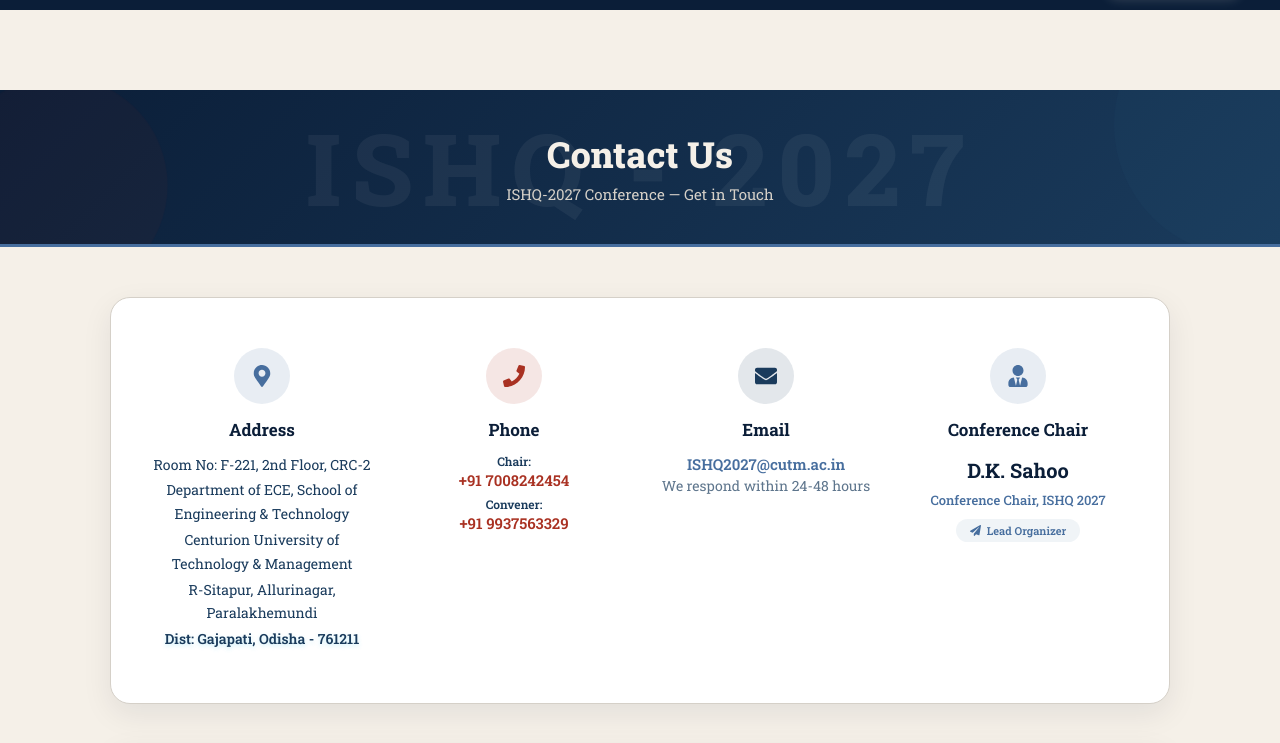
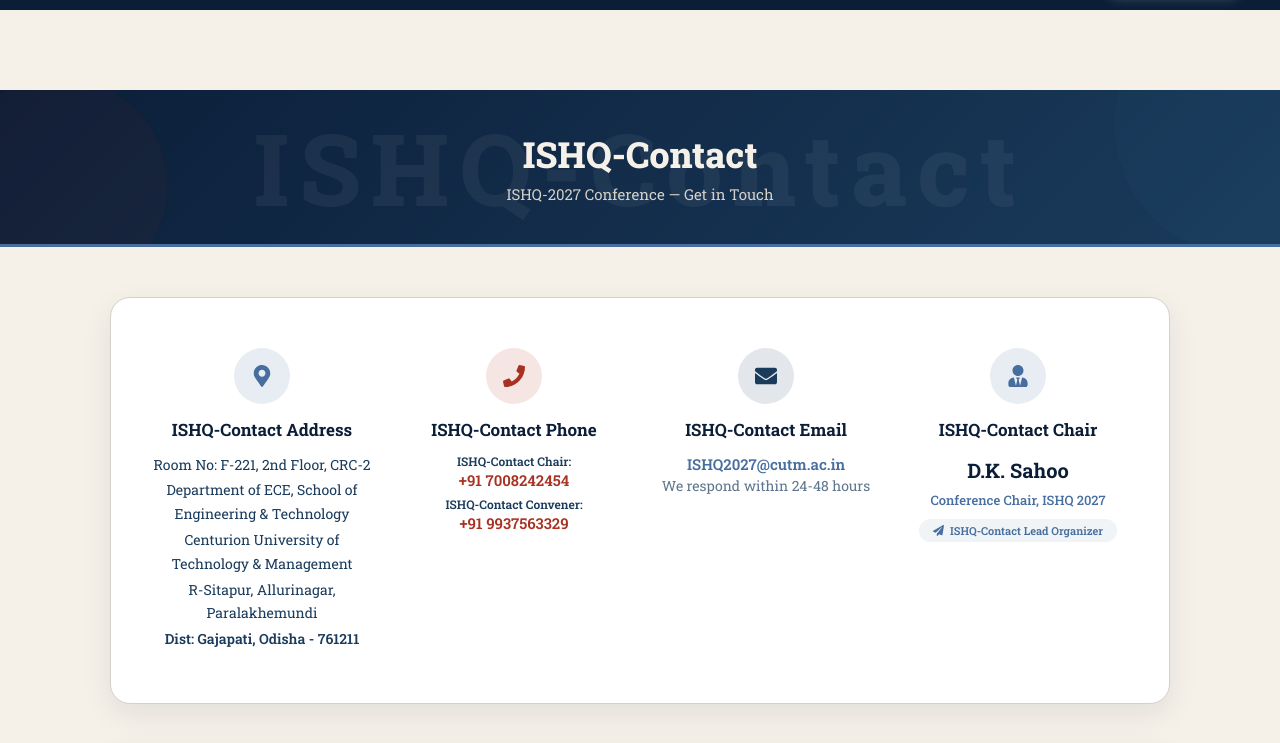
Before and after one commit to krushayu/ISHQ-2027-CUTM, a React (Vite) app: page /contact in a window 1280 px wide. Shown: the part 427-1170 px from the top of the page. Built offline with nearby package versions, Linux system fonts and the light colour scheme.

Commit message:
contact page update

```diff
--- a/src/Pages/Contact/Contact.css
+++ b/src/Pages/Contact/Contact.css
@@ -1,12 +1,12 @@
-/* ===== CONTACT WRAPPER ===== */
-.contact-wrapper {
+/* ===== ISHQ-Contact WRAPPER ===== */
+.ishq-contact-wrapper {
   min-height: 100vh;
   background: #F5F0E8;
   padding-top: 80px;
 }
 
-/* ===== HERO SECTION ===== */
-.contact-hero {
+/* ===== ISHQ-Contact HERO SECTION ===== */
+.ishq-contact-hero {
   background: linear-gradient(135deg, #0B1E38 0%, #1A3B5C 100%);
   padding: 40px 20px;
   text-align: center;
@@ -16,8 +16,8 @@
   overflow: hidden;
 }
 
-.contact-hero::before {
-  content: 'ISHQ - 2027';
+.ishq-contact-hero::before {
+  content: 'ISHQ-Contact';
   position: absolute;
   top: 50%;
   left: 50%;
@@ -32,12 +32,12 @@
   z-index: 0;
 }
 
-.contact-hero > * {
+.ishq-contact-hero > * {
   position: relative;
   z-index: 1;
 }
 
-.contact-hero-title {
+.ishq-contact-hero-title {
   font-size: 36px;
   font-weight: 800;
   margin: 0 0 6px 0;
@@ -45,15 +45,15 @@
   color: #F5F0E8;
 }
 
-.contact-hero-subtitle {
+.ishq-contact-hero-subtitle {
   font-size: 15px;
   color: #D5D0C8;
   font-weight: 400;
   font-family: 'Roboto Slab', serif;
 }
 
-/* Hero Shapes */
-.hero-shapes {
+/* ISHQ-Contact Hero Shapes */
+.ishq-contact-hero-shapes {
   position: absolute;
   top: 0;
   left: 0;
@@ -64,44 +64,44 @@
   pointer-events: none;
 }
 
-.shape {
+.ishq-contact-shape {
   position: absolute;
   border-radius: 50%;
   opacity: 0.05;
 }
 
-.shape-1 {
+.ishq-contact-shape-1 {
   width: 250px;
   height: 250px;
   background: #476E9E;
   top: -80px;
   right: -80px;
-  animation: floatShape 8s ease-in-out infinite;
+  animation: ishqContactFloat 8s ease-in-out infinite;
 }
 
-.shape-2 {
+.ishq-contact-shape-2 {
   width: 200px;
   height: 200px;
   background: #A93122;
   bottom: -60px;
   left: -60px;
-  animation: floatShape 10s ease-in-out infinite reverse;
+  animation: ishqContactFloat 10s ease-in-out infinite reverse;
 }
 
-@keyframes floatShape {
+@keyframes ishqContactFloat {
   0%, 100% { transform: translate(0, 0) scale(1); }
   50% { transform: translate(20px, -20px) scale(1.1); }
 }
 
-/* ===== CONTAINER ===== */
-.contact-container {
+/* ===== ISHQ-Contact CONTAINER ===== */
+.ishq-contact-container {
   max-width: 1100px;
   margin: 0 auto;
   padding: 50px 20px 60px;
 }
 
-/* ===== MAIN CONTACT CARD ===== */
-.contact-main-card {
+/* ===== ISHQ-Contact MAIN CARD ===== */
+.ishq-contact-main-card {
   background: white;
   border-radius: 20px;
   padding: 40px;
@@ -110,19 +110,19 @@
   margin-bottom: 40px;
 }
 
-.contact-card-grid {
+.ishq-contact-card-grid {
   display: grid;
   grid-template-columns: repeat(4, 1fr);
   gap: 30px;
 }
 
-/* Contact Section */
-.contact-section {
+/* ISHQ-Contact Section */
+.ishq-contact-section {
   text-align: center;
   padding: 10px 0;
 }
 
-.section-icon {
+.ishq-contact-section-icon {
   width: 56px;
   height: 56px;
   margin: 0 auto 14px;
@@ -134,31 +134,31 @@
   transition: all 0.3s ease;
 }
 
-.address-section .section-icon {
+.ishq-contact-address .ishq-contact-section-icon {
   background: rgba(71, 110, 158, 0.12);
   color: #476E9E;
 }
 
-.phone-section .section-icon {
+.ishq-contact-phone .ishq-contact-section-icon {
   background: rgba(169, 49, 34, 0.12);
   color: #A93122;
 }
 
-.email-section .section-icon {
+.ishq-contact-email .ishq-contact-section-icon {
   background: rgba(26, 59, 92, 0.12);
   color: #1A3B5C;
 }
 
-.chair-section .section-icon {
+.ishq-contact-chair .ishq-contact-section-icon {
   background: rgba(71, 110, 158, 0.12);
   color: #476E9E;
 }
 
-.contact-section:hover .section-icon {
+.ishq-contact-section:hover .ishq-contact-section-icon {
   transform: scale(1.1) rotate(-5deg);
 }
 
-.contact-section h3 {
+.ishq-contact-section h3 {
   font-size: 17px;
   font-weight: 700;
   color: #0B1E38;
@@ -166,7 +166,7 @@
   font-family: 'Roboto Slab', serif;
 }
 
-.contact-section .section-content p {
+.ishq-contact-section .ishq-contact-content p {
   font-size: 14px;
   color: #1A3B5C;
   line-height: 1.7;
@@ -174,21 +174,21 @@
   font-family: 'Roboto Slab', serif;
 }
 
-.contact-section .highlight {
+.ishq-contact-section .ishq-contact-highlight {
   color: #476E9E;
   font-weight: 600;
 }
 
-/* Phone Items */
-.phone-item {
+/* ISHQ-Contact Phone Items */
+.ishq-contact-phone-item {
   margin-bottom: 6px;
 }
 
-.phone-item:last-child {
+.ishq-contact-phone-item:last-child {
   margin-bottom: 0;
 }
 
-.phone-label {
+.ishq-contact-phone-label {
   font-size: 12px;
   font-weight: 600;
   color: #1A3B5C;
@@ -196,7 +196,7 @@
   display: block;
 }
 
-.phone-link {
+.ishq-contact-phone-link {
   font-size: 15px;
   font-weight: 600;
   color: #A93122;
@@ -205,12 +205,12 @@
   transition: color 0.3s ease;
 }
 
-.phone-link:hover {
+.ishq-contact-phone-link:hover {
   color: #0B1E38;
 }
 
-/* Email */
-.email-link {
+/* ISHQ-Contact Email */
+.ishq-contact-email-link {
   font-size: 15px;
   font-weight: 600;
   color: #476E9E;
@@ -219,12 +219,12 @@
   transition: color 0.3s ease;
 }
 
-.email-link:hover {
+.ishq-contact-email-link:hover {
   color: #A93122;
   text-decoration: underline;
 }
 
-.email-note {
+.ishq-contact-email-note {
   font-size: 12px;
   color: #1A3B5C;
   opacity: 0.7;
@@ -232,8 +232,8 @@
   margin: 4px 0 0 0;
 }
 
-/* Chair Section */
-.chair-name {
+/* ISHQ-Contact Chair Section */
+.ishq-contact-chair-name {
   font-size: 20px !important;
   font-weight: 700 !important;
   color: #0B1E38 !important;
@@ -241,14 +241,14 @@
   margin-bottom: 2px !important;
 }
 
-.chair-title {
+.ishq-contact-chair-title {
   font-size: 13px !important;
   color: #476E9E !important;
   font-weight: 500 !important;
   margin-bottom: 8px !important;
 }
 
-.chair-badge {
+.ishq-contact-chair-badge {
   display: inline-flex;
   align-items: center;
   gap: 6px;
@@ -261,12 +261,12 @@
   font-family: 'Roboto Slab', serif;
 }
 
-.badge-icon {
+.ishq-contact-badge-icon {
   font-size: 11px;
 }
 
-/* ===== MAP SECTION ===== */
-.contact-map-section {
+/* ===== ISHQ-Contact MAP SECTION ===== */
+.ishq-contact-map-section {
   background: white;
   border-radius: 20px;
   padding: 30px 32px 25px;
@@ -275,7 +275,7 @@
   margin-bottom: 40px;
 }
 
-.contact-map-section h2 {
+.ishq-contact-map-section h2 {
   font-size: 22px;
   font-weight: 700;
   color: #0B1E38;
@@ -286,12 +286,12 @@
   font-family: 'Roboto Slab', serif;
 }
 
-.map-icon {
+.ishq-contact-map-icon {
   color: #A93122;
   font-size: 24px;
 }
 
-.map-wrapper {
+.ishq-contact-map-wrapper {
   width: 100%;
   height: 380px;
   border-radius: 14px;
@@ -300,7 +300,7 @@
   margin-bottom: 14px;
 }
 
-.contact-map {
+.ishq-contact-map {
   width: 100%;
   height: 100%;
   border: 0;
@@ -308,11 +308,11 @@
   transition: filter 0.5s ease;
 }
 
-.map-wrapper:hover .contact-map {
+.ishq-contact-map-wrapper:hover .ishq-contact-map {
   filter: grayscale(0) brightness(1);
 }
 
-.map-address {
+.ishq-contact-map-address {
   display: flex;
   align-items: center;
   gap: 10px;
@@ -324,247 +324,168 @@
   border-radius: 10px;
 }
 
-.map-address-icon {
+.ishq-contact-map-address-icon {
   color: #A93122;
   font-size: 18px;
   flex-shrink: 0;
 }
 
-/* ===== SOCIAL SECTION ===== */
-.contact-social-section {
-  background: white;
-  border-radius: 20px;
-  padding: 30px;
-  text-align: center;
-  box-shadow: 0 10px 30px rgba(11, 30, 56, 0.08);
-  border: 1px solid #D5D0C8;
-}
-
-.contact-social-section h2 {
-  font-size: 22px;
-  font-weight: 700;
-  color: #0B1E38;
-  margin: 0 0 20px 0;
-  font-family: 'Roboto Slab', serif;
-}
-
-.social-links {
-  display: flex;
-  justify-content: center;
-  gap: 16px;
-  flex-wrap: wrap;
-}
-
-.social-link {
-  width: 50px;
-  height: 50px;
-  border-radius: 50%;
-  display: flex;
-  align-items: center;
-  justify-content: center;
-  font-size: 22px;
-  color: white;
-  text-decoration: none;
-  transition: all 0.3s ease;
-}
-
-.social-link:hover {
-  transform: translateY(-4px) scale(1.05);
-  box-shadow: 0 8px 25px rgba(0, 0, 0, 0.2);
-}
-
-.social-link.linkedin { background: #0077B5; }
-.social-link.twitter { background: #1DA1F2; }
-.social-link.youtube { background: #FF0000; }
-.social-link.instagram { background: #E1306C; }
-.social-link.website { background: #0B1E38; }
-.social-link.website:hover { background: #476E9E; }
-
-/* ===== RESPONSIVE ===== */
+/* ===== ISHQ-Contact RESPONSIVE ===== */
 @media (max-width: 992px) {
-  .contact-card-grid {
+  .ishq-contact-card-grid {
     grid-template-columns: repeat(2, 1fr);
     gap: 24px;
   }
 }
 
 @media (max-width: 768px) {
-  .contact-wrapper {
+  .ishq-contact-wrapper {
     padding-top: 100px;
   }
 
-  .contact-hero-title {
+  .ishq-contact-hero-title {
     font-size: 28px;
   }
 
-  .contact-hero-subtitle {
+  .ishq-contact-hero-subtitle {
     font-size: 14px;
   }
 
-  .contact-container {
+  .ishq-contact-hero::before {
+    font-size: 60px;
+    letter-spacing: 5px;
+  }
+
+  .ishq-contact-container {
     padding: 30px 16px 40px;
   }
 
-  .contact-main-card {
+  .ishq-contact-main-card {
     padding: 24px 20px;
   }
 
-  .contact-card-grid {
+  .ishq-contact-card-grid {
     grid-template-columns: 1fr 1fr;
     gap: 20px;
   }
 
-  .contact-section {
+  .ishq-contact-section {
     padding: 5px 0;
   }
 
-  .section-icon {
+  .ishq-contact-section-icon {
     width: 48px;
     height: 48px;
     font-size: 18px;
   }
 
-  .contact-section h3 {
+  .ishq-contact-section h3 {
     font-size: 15px;
   }
 
-  .contact-map-section {
+  .ishq-contact-map-section {
     padding: 20px 18px 18px;
   }
 
-  .contact-map-section h2 {
+  .ishq-contact-map-section h2 {
     font-size: 19px;
   }
 
-  .map-wrapper {
+  .ishq-contact-map-wrapper {
     height: 280px;
   }
 
-  .map-address {
+  .ishq-contact-map-address {
     font-size: 13px;
-  }
-
-  .contact-social-section {
-    padding: 24px 18px;
-  }
-
-  .contact-social-section h2 {
-    font-size: 19px;
-  }
-
-  .social-link {
-    width: 44px;
-    height: 44px;
-    font-size: 19px;
   }
 }
 
 @media (max-width: 576px) {
-  .contact-hero::before {
-    font-size: 60px;
-    letter-spacing: 5px;
-  }
-
-  .contact-hero-title {
+  .ishq-contact-hero-title {
     font-size: 24px;
   }
 
-  .contact-main-card {
+  .ishq-contact-hero-subtitle {
+    font-size: 13px;
+  }
+
+  .ishq-contact-main-card {
     padding: 18px 14px;
   }
 
-  .contact-card-grid {
+  .ishq-contact-card-grid {
     grid-template-columns: 1fr;
     gap: 16px;
   }
 
-  .contact-section {
+  .ishq-contact-section {
     padding: 8px 0;
     border-bottom: 1px solid #F5F0E8;
   }
 
-  .contact-section:last-child {
+  .ishq-contact-section:last-child {
     border-bottom: none;
   }
 
-  .section-icon {
+  .ishq-contact-section-icon {
     width: 42px;
     height: 42px;
     font-size: 16px;
   }
 
-  .contact-section h3 {
+  .ishq-contact-section h3 {
     font-size: 14px;
   }
 
-  .contact-section .section-content p {
+  .ishq-contact-section .ishq-contact-content p {
     font-size: 13px;
   }
 
-  .chair-name {
+  .ishq-contact-chair-name {
     font-size: 17px !important;
   }
 
-  .phone-link {
+  .ishq-contact-phone-link {
     font-size: 14px;
   }
 
-  .email-link {
+  .ishq-contact-email-link {
     font-size: 14px;
   }
 
-  .contact-map-section {
+  .ishq-contact-map-section {
     padding: 16px 14px 14px;
   }
 
-  .contact-map-section h2 {
+  .ishq-contact-map-section h2 {
     font-size: 17px;
   }
 
-  .map-wrapper {
+  .ishq-contact-map-wrapper {
     height: 220px;
   }
 
-  .map-address {
+  .ishq-contact-map-address {
     font-size: 12px;
     flex-wrap: wrap;
-  }
-
-  .contact-social-section {
-    padding: 18px 14px;
-  }
-
-  .contact-social-section h2 {
-    font-size: 17px;
-  }
-
-  .social-links {
-    gap: 10px;
-  }
-
-  .social-link {
-    width: 40px;
-    height: 40px;
-    font-size: 17px;
   }
 }
 
 @media (max-width: 400px) {
-  .contact-hero-title {
+  .ishq-contact-hero-title {
     font-size: 20px;
   }
 
-  .contact-hero-subtitle {
+  .ishq-contact-hero-subtitle {
     font-size: 12px;
   }
 
-  .map-wrapper {
+  .ishq-contact-hero::before {
+    font-size: 40px;
+    letter-spacing: 3px;
+  }
+
+  .ishq-contact-map-wrapper {
     height: 180px;
   }
-
-  .social-link {
-    width: 36px;
-    height: 36px;
-    font-size: 15px;
-  }
 }
--- a/src/Pages/Contact/Contact.jsx
+++ b/src/Pages/Contact/Contact.jsx
@@ -5,11 +5,6 @@
   FaPhone,
   FaEnvelope,
   FaUserTie,
-//   FaLinkedin,
-//   FaTwitter,
-//   FaYoutube,
-//   FaInstagram,
-//   FaGlobe,
   FaPaperPlane,
 } from "react-icons/fa";
 import { MdLocationOn } from "react-icons/md";
@@ -24,57 +19,57 @@
       district: "Dist: Gajapati, Odisha - 761211"
     },
     phone: [
-      { number: "+91 7008242454", label: "Chair" },
-      { number: "+91 9937563329", label: "Convener" }
+      { number: "+91 7008242454", label: "ISHQ-Contact Chair" },
+      { number: "+91 9937563329", label: "ISHQ-Contact Convener" }
     ],
     email: "ISHQ2027@cutm.ac.in",
     mapLink: "https://www.google.com/maps/embed?pb=!1m18!1m12!1m3!1d3790.451155766673!2d83.39253029999999!3d18.189180099999998!2m3!1f0!2f0!3f0!3m2!1i1024!2i768!4f13.1!3m3!1m2!1s0x3a3bef5e7fab5d93%3A0x8539c45d69778c2f!2sCenturion%20University%20Vizianagaram%20(CUTM)%20-%20BTech%20Engineering%20College%2C%20Paramedical%20Courses!5e0!3m2!1sen!2sin!4v1782239431791!5m2!1sen!2sin"
   };
 
   return (
-    <div className="contact-wrapper">
+    <div className="ishq-contact-wrapper">
       {/* Hero Section */}
-      <div className="contact-hero">
-        <div className="contact-hero-content">
-          <h1 className="contact-hero-title">Contact Us</h1>
-          <p className="contact-hero-subtitle">ISHQ-2027 Conference — Get in Touch</p>
+      <div className="ishq-contact-hero">
+        <div className="ishq-contact-hero-content">
+          <h1 className="ishq-contact-hero-title">ISHQ-Contact</h1>
+          <p className="ishq-contact-hero-subtitle">ISHQ-2027 Conference — Get in Touch</p>
         </div>
-        <div className="hero-shapes">
-          <div className="shape shape-1"></div>
-          <div className="shape shape-2"></div>
+        <div className="ishq-contact-hero-shapes">
+          <div className="ishq-contact-shape ishq-contact-shape-1"></div>
+          <div className="ishq-contact-shape ishq-contact-shape-2"></div>
         </div>
       </div>
 
-      <div className="contact-container">
+      <div className="ishq-contact-container">
         {/* Unified Contact Card */}
-        <div className="contact-main-card">
-          <div className="contact-card-grid">
+        <div className="ishq-contact-main-card">
+          <div className="ishq-contact-card-grid">
             {/* Address Section */}
-            <div className="contact-section address-section">
-              <div className="section-icon">
+            <div className="ishq-contact-section ishq-contact-address">
+              <div className="ishq-contact-section-icon">
                 <FaMapMarkerAlt />
               </div>
-              <h3>Address</h3>
-              <div className="section-content">
+              <h3>ISHQ-Contact Address</h3>
+              <div className="ishq-contact-content">
                 <p>{contactInfo.address.room}</p>
                 <p>{contactInfo.address.department}</p>
                 <p>{contactInfo.address.university}</p>
                 <p>{contactInfo.address.location}</p>
-                <p className="highlight">{contactInfo.address.district}</p>
+                <p className="ishq-contact-highlight">{contactInfo.address.district}</p>
               </div>
             </div>
 
             {/* Phone Section */}
-            <div className="contact-section phone-section">
-              <div className="section-icon">
+            <div className="ishq-contact-section ishq-contact-phone">
+              <div className="ishq-contact-section-icon">
                 <FaPhone />
               </div>
-              <h3>Phone</h3>
-              <div className="section-content">
+              <h3>ISHQ-Contact Phone</h3>
+              <div className="ishq-contact-content">
                 {contactInfo.phone.map((item, index) => (
-                  <div className="phone-item" key={index}>
-                    <span className="phone-label">{item.label}:</span>
-                    <a href={`tel:${item.number.replace(/\s/g, '')}`} className="phone-link">
+                  <div className="ishq-contact-phone-item" key={index}>
+                    <span className="ishq-contact-phone-label">{item.label}:</span>
+                    <a href={`tel:${item.number.replace(/\s/g, '')}`} className="ishq-contact-phone-link">
                       {item.number}
                     </a>
                   </div>
@@ -83,31 +78,31 @@
             </div>
 
             {/* Email Section */}
-            <div className="contact-section email-section">
-              <div className="section-icon">
+            <div className="ishq-contact-section ishq-contact-email">
+              <div className="ishq-contact-section-icon">
                 <FaEnvelope />
               </div>
-              <h3>Email</h3>
-              <div className="section-content">
-                <a href={`mailto:${contactInfo.email}`} className="email-link">
+              <h3>ISHQ-Contact Email</h3>
+              <div className="ishq-contact-content">
+                <a href={`mailto:${contactInfo.email}`} className="ishq-contact-email-link">
                   {contactInfo.email}
                 </a>
-                <p className="email-note">We respond within 24-48 hours</p>
+                <p className="ishq-contact-email-note">We respond within 24-48 hours</p>
               </div>
             </div>
 
             {/* Chair Section */}
-            <div className="contact-section chair-section">
-              <div className="section-icon">
+            <div className="ishq-contact-section ishq-contact-chair">
+              <div className="ishq-contact-section-icon">
                 <FaUserTie />
               </div>
-              <h3>Conference Chair</h3>
-              <div className="section-content">
-                <p className="chair-name">D.K. Sahoo</p>
-                <p className="chair-title">Conference Chair, ISHQ 2027</p>
-                <div className="chair-badge">
-                  <FaPaperPlane className="badge-icon" />
-                  <span>Lead Organizer</span>
+              <h3>ISHQ-Contact Chair</h3>
+              <div className="ishq-contact-content">
+                <p className="ishq-contact-chair-name">D.K. Sahoo</p>
+                <p className="ishq-contact-chair-title">Conference Chair, ISHQ 2027</p>
+                <div className="ishq-contact-chair-badge">
+                  <FaPaperPlane className="ishq-contact-badge-icon" />
+                  <span>ISHQ-Contact Lead Organizer</span>
                 </div>
               </div>
             </div>
@@ -115,73 +110,26 @@
         </div>
 
         {/* Map Section */}
-        <div className="contact-map-section">
+        <div className="ishq-contact-map-section">
           <h2>
-            <MdLocationOn className="map-icon" />
-            Find Us on Map
+            <MdLocationOn className="ishq-contact-map-icon" />
+            ISHQ-Contact Map
           </h2>
-          <div className="map-wrapper">
+          <div className="ishq-contact-map-wrapper">
             <iframe
               src={contactInfo.mapLink}
-              title="Conference Location - Centurion University Vizianagaram"
-              className="contact-map"
+              title="ISHQ-Contact Location - Centurion University Vizianagaram"
+              className="ishq-contact-map"
               allowFullScreen=""
               loading="lazy"
               referrerPolicy="no-referrer-when-downgrade"
             />
           </div>
-          <div className="map-address">
-            <FaMapMarkerAlt className="map-address-icon" />
-            <span>Centurion University, Vizianagaram Campus, Andhra Pradesh</span>
+          <div className="ishq-contact-map-address">
+            <FaMapMarkerAlt className="ishq-contact-map-address-icon" />
+            <span>ISHQ-Contact: Centurion University, Vizianagaram Campus, Andhra Pradesh</span>
           </div>
         </div>
-
-        {/* Social Links */}
-        {/* <div className="contact-social-section">
-          <h2>Connect With Us</h2>
-          <div className="social-links">
-            <a
-              href="https://www.linkedin.com/company/centurion-university"
-              target="_blank"
-              rel="noopener noreferrer"
-              className="social-link linkedin"
-            >
-              <FaLinkedin />
-            </a>
-            <a
-              href="https://twitter.com/CenturionUni"
-              target="_blank"
-              rel="noopener noreferrer"
-              className="social-link twitter"
-            >
-              <FaTwitter />
-            </a>
-            <a
-              href="https://www.youtube.com/c/CenturionUniversity"
-              target="_blank"
-              rel="noopener noreferrer"
-              className="social-link youtube"
-            >
-              <FaYoutube />
-            </a>
-            <a
-              href="https://www.instagram.com/centurionuniversity/"
-              target="_blank"
-              rel="noopener noreferrer"
-              className="social-link instagram"
-            >
-              <FaInstagram />
-            </a>
-            <a
-              href="https://cutm.ac.in"
-              target="_blank"
-              rel="noopener noreferrer"
-              className="social-link website"
-            >
-              <FaGlobe />
-            </a>
-          </div>
-        </div> */}
       </div>
     </div>
   );
```
